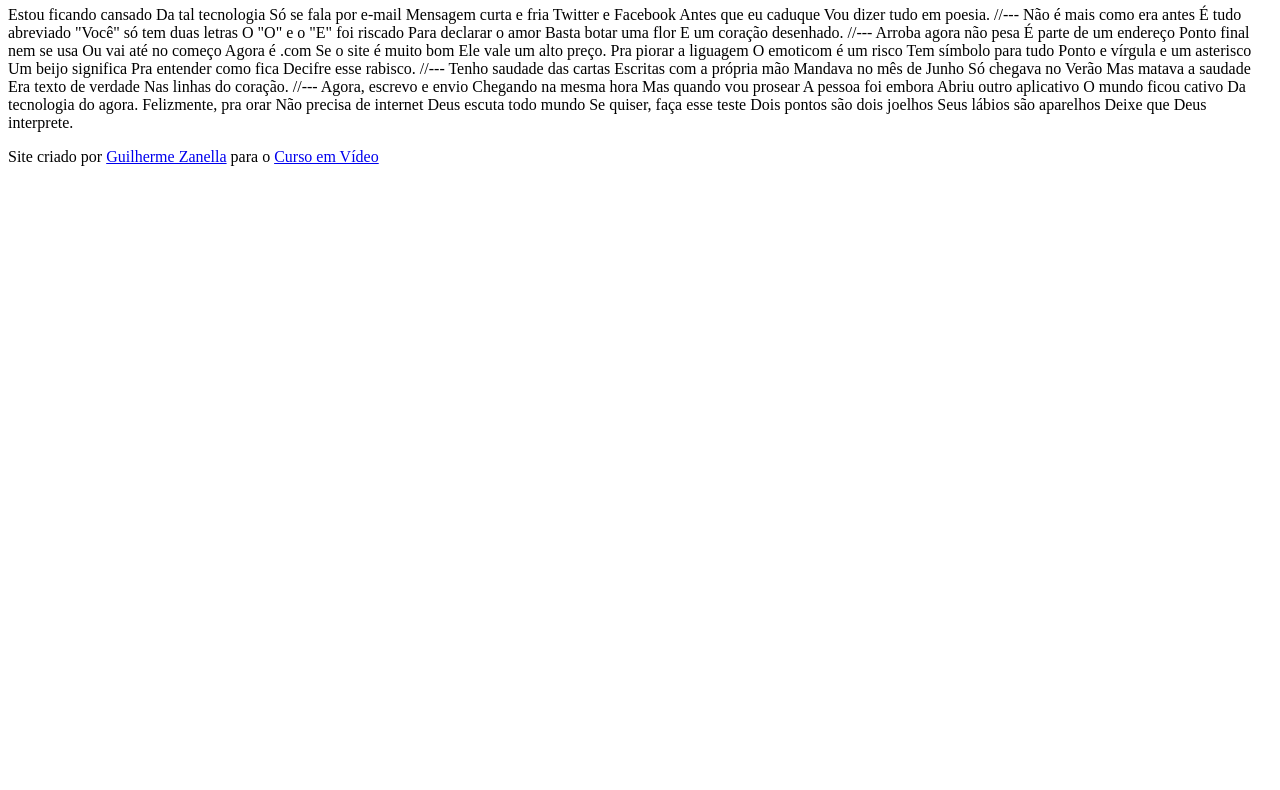
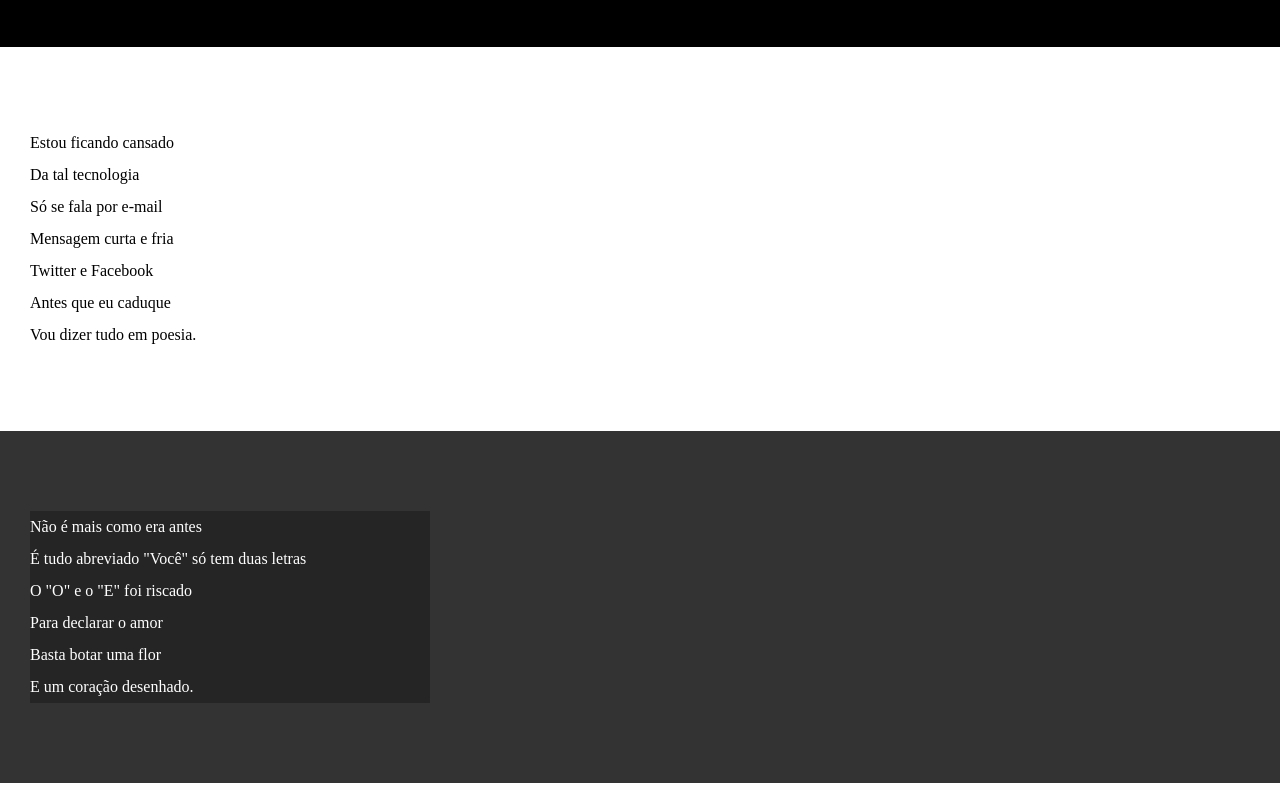
Before and after one commit to guilherme-zanella/html-css, a plain HTML site: page exercicios/des012/index.html in a window 1280 px wide. Shown: the part 108-898 px from the top of the page. Before the commit the page ends 800 px from the top, so only its background shows below. Drawn offline with Linux system fonts and the light colour scheme.

Commit message:
estilo atualizado

```diff
--- a/exercicios/des012/index.html
+++ b/exercicios/des012/index.html
@@ -1,9 +1,10 @@
-<!DOCTYPE html>
+<!doctype html>
 <html lang="pt-br">
   <head>
-    <meta charset="UTF-8">
-    <meta name="viewport" content="width=device-width, initial-scale=1.0">
+    <meta charset="UTF-8" />
+    <meta name="viewport" content="width=device-width, initial-scale=1.0" />
     <title>Cordel Moderno</title>
+    <link rel="stylesheet" href="style.css">
   </head>
   <body>
     <header>
@@ -11,69 +12,84 @@
       <p>Por <a href="https://www.recantodasletras.com.br/poesias/3186743" target="_blank">Milton Duarte</a></p>
     </header>
 
-Estou ficando cansado
-Da tal tecnologia
-Só se fala por e-mail
-Mensagem curta e fria
-Twitter e Facebook
-Antes que eu caduque
+    <section class="normal">
+      <p>
+          Estou ficando cansado <br>
+          Da tal tecnologia <br>
+          Só se fala por e-mail <br>
+          Mensagem curta e fria <br>
+          Twitter e Facebook <br>
+          Antes que eu caduque <br>
           Vou dizer tudo em poesia.
+      </p>
+    </section>
 
-//---
+    <section class="imagem">
+      <p>
+          Não é mais como era antes <br>
+          É tudo abreviado "Você" só tem duas letras <br>
+          O "O" e o "E" foi riscado <br>
+          Para declarar o amor <br>
+          Basta botar uma flor <br>
+          E um coração desenhado.
+      </p>
+    </section>
 
-Não é mais como era antes
-É tudo abreviado
-"Você" só tem duas letras
-O "O" e o "E" foi riscado
-Para declarar o amor
-Basta botar uma flor
-E um coração desenhado.
+    <section class="normal">
+      <p>
+          Arroba agora não pesa <br>
+          É parte de um endereço <br>
+          Ponto final nem se usa <br>
+          Ou vai até no começo <br>
+          Agora é .com <br>
+          Se o site é muito bom <br>
+          Ele vale um alto preço. <br>
+      </p>
 
-//---
+      <p>
+          Pra piorar a liguagem <br>
+          O emoticom é um risco <br>
+          Tem símbolo para tudo <br>
+          Ponto e vírgula e um asterisco <br>
+          Um beijo significa <br>
+          Pra entender como fica <br>
+          Decifre esse rabisco.
+      </p>
+    </section>
 
-Arroba agora não pesa
-É parte de um endereço
-Ponto final nem se usa
-Ou vai até no começo
-Agora é .com
-Se o site é muito bom
-Ele vale um alto preço.
+    <section class="imagem">
+      <p>
+          Tenho saudade das cartas <br>
+          Escritas com a própria mão <br>
+          Mandava no mês de Junho <br>
+          Só chegava no Verão <br>
+          Mas matava a saudade <br>
+          Era texto de verdade <br>
+          Nas linhas do coração.
+      </p>
+    </section>
 
-Pra piorar a liguagem
-O emoticom é um risco
-Tem símbolo para tudo
-Ponto e vírgula e um asterisco
-Um beijo significa
-Pra entender como fica
-Decifre esse rabisco.
+    <section class="normal">
+      <p>
+          Agora, escrevo e envio <br>
+          Chegando na mesma hora <br>
+          Mas quando vou prosear <br>
+          A pessoa foi embora <br>
+          Abriu outro aplicativo <br>
+          O mundo ficou cativo <br>
+          Da tecnologia do agora. <br>
+      </p>
 
-//---
-
-Tenho saudade das cartas
-Escritas com a própria mão
-Mandava no mês de Junho
-Só chegava no Verão
-Mas matava a saudade
-Era texto de verdade
-Nas linhas do coração.
-
-//---
-
-Agora, escrevo e envio
-Chegando na mesma hora
-Mas quando vou prosear
-A pessoa foi embora
-Abriu outro aplicativo
-O mundo ficou cativo
-Da tecnologia do agora.
-
-Felizmente, pra orar
-Não precisa de internet
-Deus escuta todo mundo
-Se quiser, faça esse teste
-Dois pontos são dois joelhos
-Seus lábios são aparelhos
+      <p>
+          Felizmente, pra orar <br>
+          Não precisa de internet <br>
+          Deus escuta todo mundo <br>
+          Se quiser, faça esse teste <br>
+          Dois pontos são dois joelhos <br>
+          Seus lábios são aparelhos <br>
           Deixe que Deus interprete.
+              </section>
+      </p>
 
     <footer>
       <p>Site criado por <a href="https://github.com/guilherme-zanella" target="_blank">Guilherme Zanella</a> para o <a href="https://www.youtube.com/@cursoemvideo" target="_blank">Curso em Vídeo</a></p>
--- /dev/null
+++ b/exercicios/des012/style.css
@@ -0,0 +1,62 @@
+@charset "UTF-8";
+
+* {
+    margin: 0;
+    padding: 0;
+}
+
+html, body {
+    min-width: 100vh;
+    background-color: darkgray;
+}
+
+header {
+    background-color: black;
+    color: white;
+    text-align: center;
+    padding: 50px 0px 50px 0px;
+}
+
+header h1 {
+    /* text-transform: uppercase; */
+    font-variant: small-caps;
+}
+
+header a, footer a {
+    color: white;
+    text-decoration: none;
+    font-weight: 900;
+}
+
+header a:hover, footer a:hover {
+    text-decoration: underline;
+}
+
+section {
+    padding-top: 10vh;
+    padding-bottom: 10vh;
+    line-height: 2em;
+    padding-left: 30px;
+}
+
+section.normal {
+    background-color: white;
+    color: black;
+}
+
+section.imagem {
+    background-color: rgb(51, 51, 51);
+    color: white;
+}
+
+section.imagem p {
+    width: 400px;
+    background-color: rgba(0, 0, 0, 0.267);
+}
+
+footer {
+    background-color: black;
+    color: white;
+    text-align: center;
+    padding: 10px;
+}
```
Lines whose indentation alone changed are shown as unchanged.
